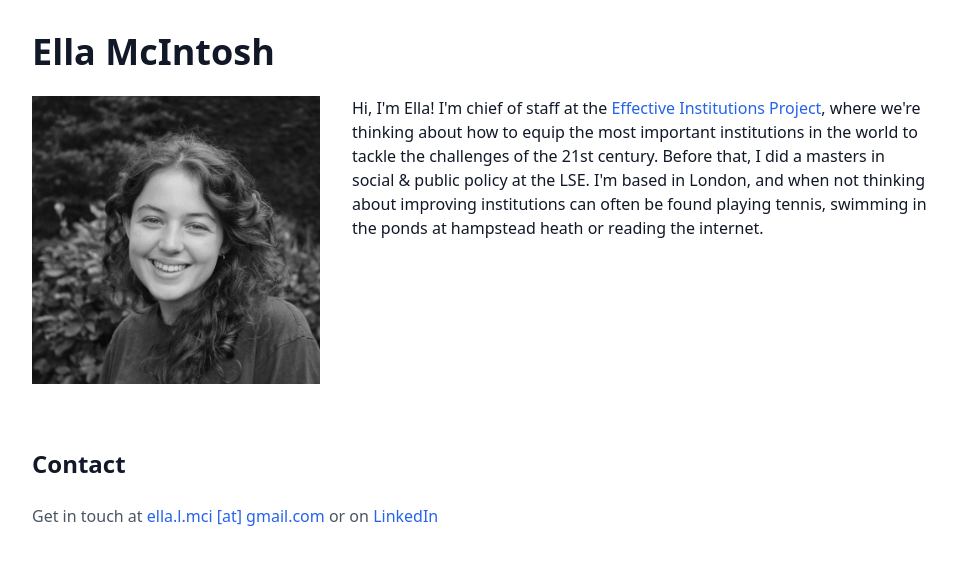
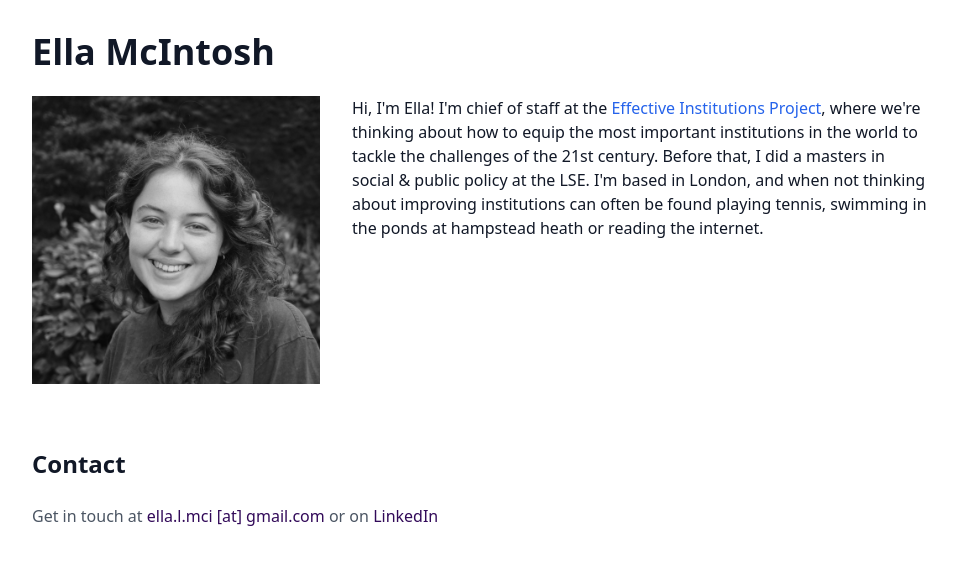
Before and after one commit to macholentils/personal-website, a React (Vite) app: page / in a window 1280 px wide. Shown: the top 564 px of the page, without its empty margins (0-957 px from the left). Built offline with nearby package versions, Linux system fonts and the light colour scheme.

Commit message:
Update contact links to match brand color

```diff
--- a/src/App.tsx
+++ b/src/App.tsx
@@ -33,11 +33,11 @@ function App() {
           <h2 className="text-2xl font-semibold mb-6 text-left">Contact</h2>
           <p className="text-gray-600 text-left">
             Get in touch at{' '}
-            <a href="mailto:ella.l.mci@gmail.com" className="text-blue-600 hover:underline">
+            <a href="mailto:ella.l.mci@gmail.com" style={{ color: '#320a59' }} className="hover:underline">
               ella.l.mci [at] gmail.com
             </a>
             {' '}or on{' '}
-            <a href="https://www.linkedin.com/in/ella-mci/" className="text-blue-600 hover:underline">
+            <a href="https://www.linkedin.com/in/ella-mci/" style={{ color: '#320a59' }} className="hover:underline">
               LinkedIn
             </a>
           </p>
```
